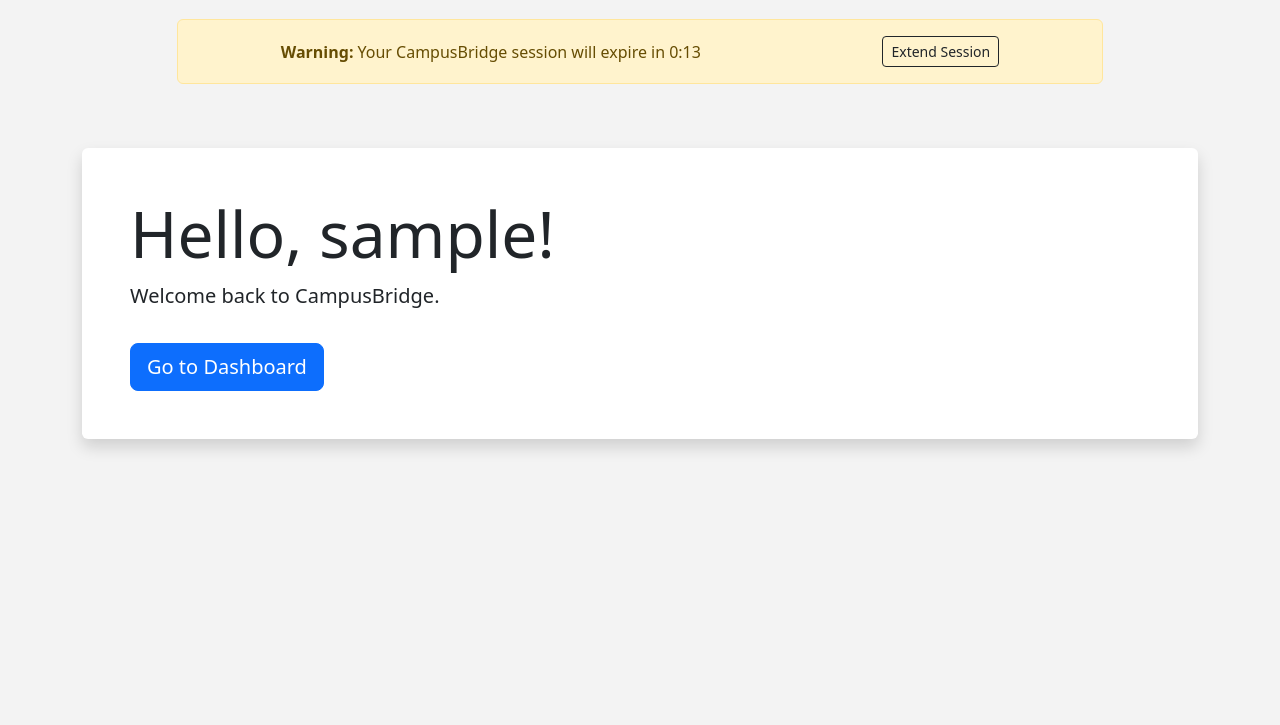
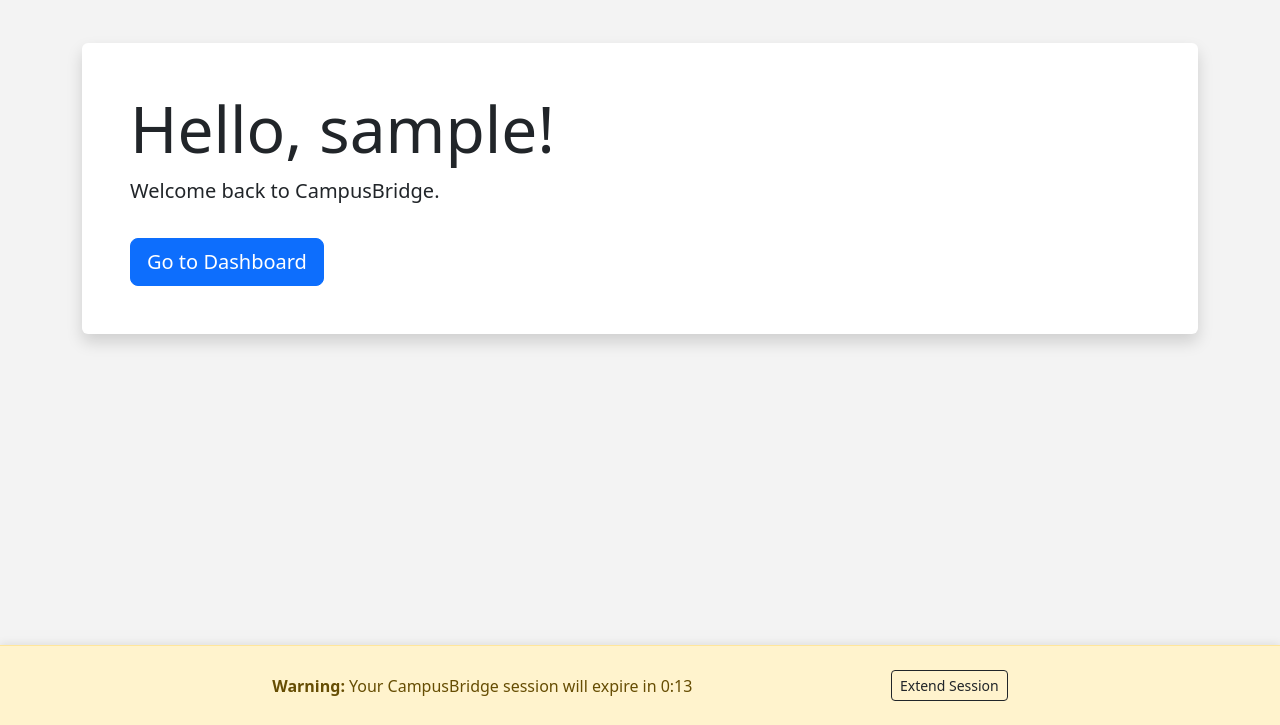
Before and after one commit to rshaz2713/CampusBridge, a Django app: page / in a window 1280 px wide. Shown: the part 75-800 px from the top of the page. Run offline with Django 4.2, Linux system fonts and the light colour scheme; the visitor is signed in with stand-in values (Sample User, id 1).

Commit message:
Stickied timeout warning to viewport bottom

```diff
--- a/static/css/session_timeout.css
+++ b/static/css/session_timeout.css
@@ -1,9 +1,19 @@
-.sticky-session-wrapper {
-    position: sticky;
-    top: 80px;
-    z-index: 1020;
+.session-banner-shell {
+    position: fixed;
+    bottom: 0;
+    left: 0;
+    width: 100%;
+    z-index: 1030;
+    border-radius: 0;
+    border-left: 0;
+    border-right: 0;
+    border-bottom: 0;
+    margin: 0;
+    display: none;
+    transition: none;
+    box-shadow: 0 -2px 8px rgba(0, 0, 0, 0.08);
 }
 
-#session-timeout-banner {
-    transition: none;
+.session-banner-shell.is-visible {
+    display: block;
 }
--- a/static/js/timeout.js
+++ b/static/js/timeout.js
@@ -1,8 +1,7 @@
 document.addEventListener("DOMContentLoaded", function () {
     console.log("timeout.js loaded");
 
-    // Get document elements
-    const banner = document.getElementById("session-timeout-banner");
+    const banner = document.getElementById("session-banner-shell");
     if (!banner) {
         console.log("No session timeout banner found.");
         return;
@@ -20,7 +19,6 @@ document.addEventListener("DOMContentLoaded", function () {
 
     console.log("Initial remaining seconds:", remaining);
 
-    // Get CSRF cookie
     function getCookie(name) {
         let cookieValue = null;
         if (document.cookie && document.cookie !== "") {
@@ -42,14 +40,18 @@ document.addEventListener("DOMContentLoaded", function () {
         return `${mins}:${secs.toString().padStart(2, "0")}`;
     }
 
-    // Hide banner
     function hideBannerState() {
-        banner.classList.add("d-none");
+        banner.classList.remove("is-visible", "alert-danger");
+        banner.classList.add("alert-warning");
+
+        extendBtn.classList.remove("d-none");
+        extendBtn.disabled = false;
+        reloginBtn.classList.add("d-none");
     }
 
-    // Warning for session about to expire
     function showWarningState() {
-        banner.classList.remove("d-none", "alert-danger");
+        banner.classList.add("is-visible");
+        banner.classList.remove("alert-danger");
         banner.classList.add("alert-warning");
 
         titleEl.textContent = "Warning:";
@@ -61,9 +63,9 @@ document.addEventListener("DOMContentLoaded", function () {
         reloginBtn.classList.add("d-none");
     }
 
-    // Session expired
     function showExpiredState() {
-        banner.classList.remove("d-none", "alert-warning");
+        banner.classList.add("is-visible");
+        banner.classList.remove("alert-warning");
         banner.classList.add("alert-danger");
 
         titleEl.textContent = "Your session has expired.";
@@ -74,7 +76,6 @@ document.addEventListener("DOMContentLoaded", function () {
         reloginBtn.classList.remove("d-none");
     }
 
-    // Render UI based on time left
     function updateUI() {
         console.log("updateUI remaining =", remaining);
 
@@ -89,7 +90,6 @@ document.addEventListener("DOMContentLoaded", function () {
 
     updateUI();
 
-    // Timer logic for countdown
     const timer = setInterval(() => {
         if (remaining <= 0) {
             clearInterval(timer);
@@ -107,7 +107,6 @@ document.addEventListener("DOMContentLoaded", function () {
         }
     }, 1000);
 
-    // Resets timer via POST request to Django backedn
     extendBtn.addEventListener("click", async function () {
         try {
             const csrfToken = getCookie("csrftoken");
--- a/templates/base.html
+++ b/templates/base.html
@@ -55,17 +55,16 @@
 <div class="container mt-4">
 
     {% if user.is_authenticated and session_seconds_remaining %}
-        <div class="sticky-session-wrapper">
-            <div class="row justify-content-center mb-1">
-                <div class="col-lg-10">
-                    <div id="session-timeout-banner" class="alert alert-warning d-none" role="alert" data-seconds-remaining="{{ session_seconds_remaining }}" data-extend-url="{% url 'extend_session' %}" data-login-url="{% url 'login' %}?next={{ request.path }}">
+        <div id="session-banner-shell" class="session-banner-shell alert alert-warning" role="alert" data-seconds-remaining="{{ session_seconds_remaining }}" data-extend-url="{% url 'extend_session' %}" data-login-url="{% url 'login' %}?next={{ request.path }}">
+            <div class="container py-2">
+                <div class="row justify-content-center">
+                    <div class="col-lg-10">
                         <div class="d-flex justify-content-around align-items-center flex-wrap gap-2">
                             <div class="d-flex align-items-center">
                                 <strong id="session-timeout-title" class="me-1"></strong>
                                 <span id="session-timeout-text" class="me-1"></span>
                                 <span id="session-timeout-countdown">0:00</span>
                             </div>
-
                             <div class="d-flex gap-2">
                                 <button id="extend-session-btn" type="button" class="btn btn-sm btn-outline-dark">
                                     Extend Session
@@ -74,7 +73,6 @@
                                     Login Again
                                 </a>
                             </div>
-
                         </div>
                     </div>
                 </div>
```
